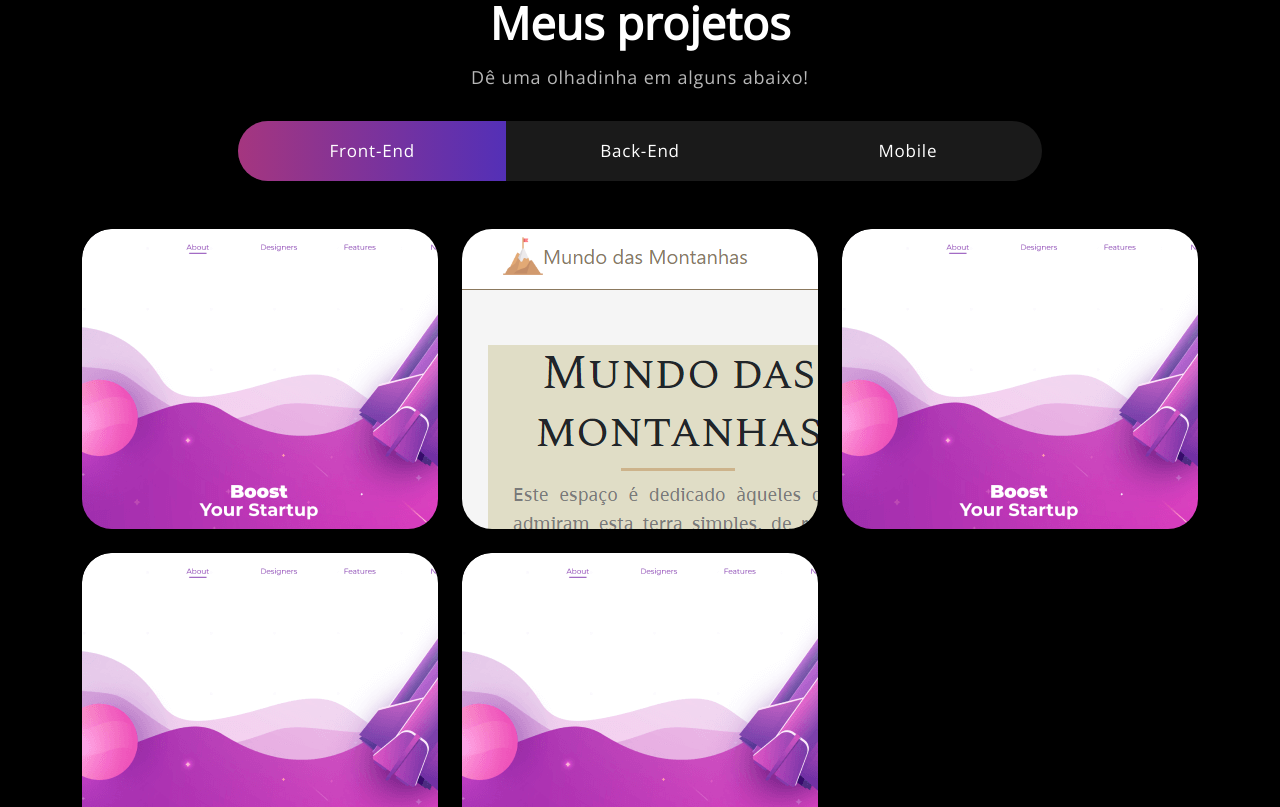
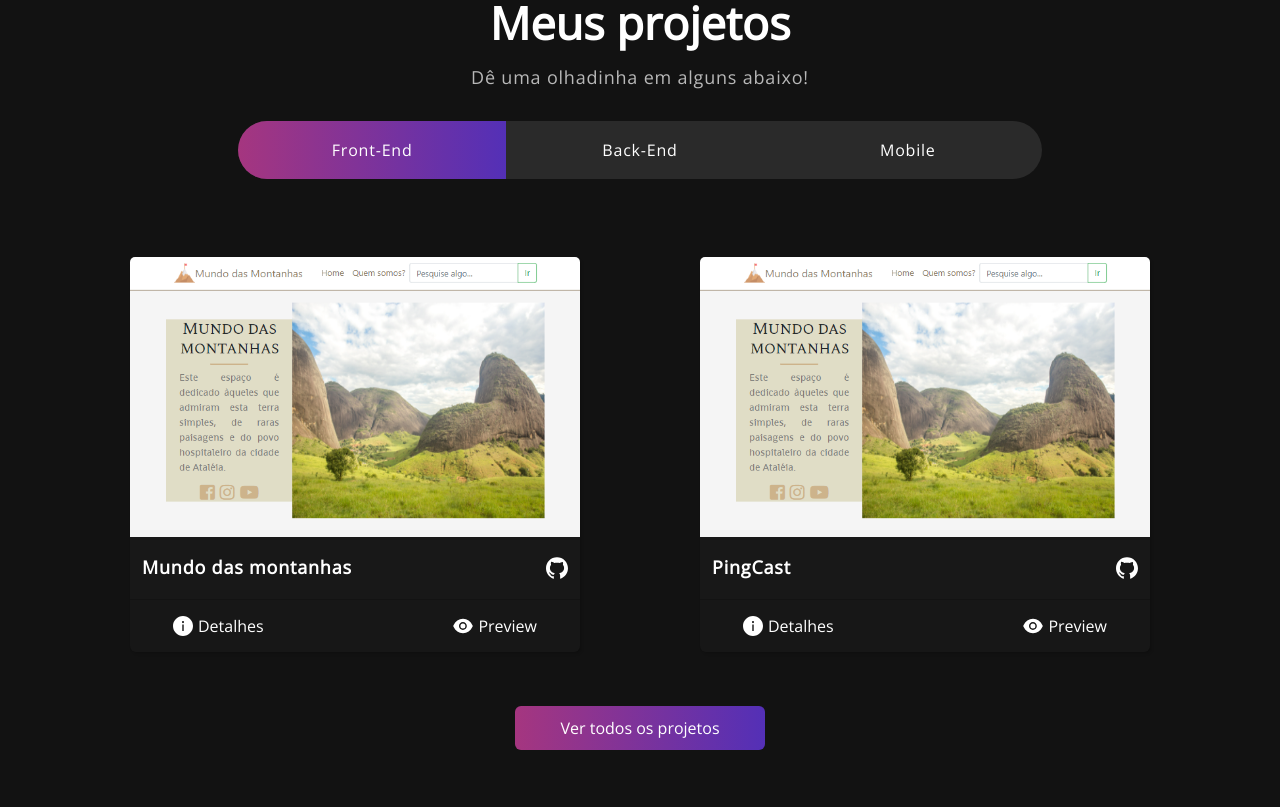
Before and after one commit to SamuelMTeixeira/Portfolio, a React (Create React App) app: page / in a window 1280 px wide. Shown: the part 1320-2127 px from the top of the page. Built offline with nearby package versions, Linux system fonts and the light colour scheme.

Commit message:
Update project cards
- Project cards rework
- Adjustments

```diff
--- a/src/assets/css/Projects.css
+++ b/src/assets/css/Projects.css
@@ -1,7 +1,7 @@
 section#projects {
     padding: 80px 0;
     position: relative;
-    background-color: black;
+    background-color: #121212;
 }
 
 section#projects h2 {
@@ -30,7 +30,7 @@ section#projects .nav.nav-pills {
 }
 
 section#projects .nav.nav-pills .nav-item {
-    width: 33.33333%;
+    width: 33.33%;
 }
 
 section#projects .nav.nav-pills .nav-link {
@@ -39,7 +39,7 @@ section#projects .nav.nav-pills .nav-link {
     padding: 17px 0;
     color: #fff;
     width: 100%;
-    font-size: 17px;
+    font-size: 16px;
     letter-spacing: 0.8px;
     font-weight: 500;
     position: relative;
@@ -64,57 +64,115 @@ section#projects .nav.nav-pills .nav-link.active::before {
     width: 100% !important;
 }
 
-.cardProject {
-    position: relative;
-    border-radius: 30px;
-    overflow: hidden;
-    margin-bottom: 24px;
-    max-height: 300px;
-    object-fit: cover;
+.card.projectCard {
+    color: white;
+    fill: white;
+    background-color: #181818;
+    box-shadow: rgba(0, 0, 0, 0.15) 1.95px 1.95px 2.6px;
+    border: none;
+
+    margin: 20px;
+    width: 400px;
 }
 
-.cardProject::before {
-    content: "";
-    background: linear-gradient(90.21deg, #AA367C -5.91%, #4A2FBD 111.58%);
-    opacity: 0.85;
-    position: absolute;
-    width: 100%;
-    height: 0;
-    transition: 0.4s ease-in-out;
+.card.projectCard img.card-img-top {
+    height: 230px;
 }
 
-.cardProject:hover::before {
-    height: 100%;
+@media (min-width: 576px) {
+    .card.projectCard {
+        width: 400px;
+        margin: 20px;
+    }
+
+    .card.projectCard img.card-img-top {
+        height: 230px;
+    }
 }
 
-.cardProject .texto {
-    position: absolute;
-    text-align: center;
-    top: 65%;
-    left: 50%;
-    transform: translate(-50%, -50%);
-    transition: 0.5s ease-in-out;
-    opacity: 0;
-    width: 100%;
+
+@media (min-width: 768px) {
+    .card.projectCard {
+        width: 400px;
+        margin: 20px;
+    }
+
+    .card.projectCard img.card-img-top {
+        height: 230px;
+    }
 }
 
-.cardProject:hover .texto {
-    top: 50%;
+
+@media (min-width: 992px) {
+    .card.projectCard {
+        width: 450px;
+        margin: 30px;
+    }
+
+    .card.projectCard img.card-img-top {
+        height: 280px;
+    }
+}
+
+.card.projectCard .card-body {
+    margin: 0;
+    padding: 20px 12px;
+}
+
+.card.projectCard .card-body .card-title {
+    padding: 0;
+    margin: 0;
+
+    font-size: 16px;
+    font-weight: 600;
+    letter-spacing: 0.8px;
+}
+
+
+@media (min-width: 576px) {
+    .card.projectCard .card-body .card-title {
+        font-size: 16px;
+    }
+}
+
+@media (min-width: 768px) {
+    .card.projectCard .card-body .card-title {
+        font-size: 16px;
+    }
+}
+
+@media (min-width: 992px) {
+    .card.projectCard .card-body .card-title {
+        font-size: 18px;
+    }
+}
+
+.card.projectCard .card-body a svg {
+    width: 22px;
+    height: 22px;
+    margin-left: 5px;
+    fill: white;
     opacity: 1;
 }
 
-.texto h4 {
-    font-size: 30px;
-    font-weight: 700;
-    letter-spacing: 0.8px;
-    line-height: 1.1em;
+.card.projectCard .card-body a svg:hover {
+    opacity: 0.8;
 }
 
-.texto span {
-    font-style: italic;
-    font-weight: 400;
-    font-size: 15px;
-    letter-spacing: 0.8px;
+.card.projectCard .card-footer .card-link {
+    color: white;
+    border: none;
+    margin: 0 15px;
+}
+
+.card.projectCard .card-footer .card-link:hover {
+    opacity: 0.8;
+}
+
+.card.projectCard .card-footer svg {
+    width: 20px;
+    height: 20px;
+    margin-right: 5px;
 }
 
 .background-image-right {
@@ -125,3 +183,23 @@ section#projects .nav.nav-pills .nav-link.active::before {
     right: 0;
     z-index: -4;
 }
+
+.see-more a {
+    background: linear-gradient(90.21deg, #AA367C -5.91%, #4A2FBD 111.58%);
+    padding: 10px;
+    border: none;
+    color: white;
+    min-width: 250px;
+}
+
+.see-more a:hover {
+    background: linear-gradient(80deg, #AA367C -20.91%, #4A2FBD 100.58%);
+    transform: scale(1.01)
+}
+
+.disable {
+    pointer-events: none;
+    cursor: default;
+
+    color: #3d3d3d !important;
+}
--- a/src/components/ProjectCard.js
+++ b/src/components/ProjectCard.js
@@ -1,17 +1,38 @@
 import React from 'react'
 
-import { Col } from 'react-bootstrap'
+import { Col, Card } from 'react-bootstrap'
 
-const ProjectCard = ({title, description, imgUrl}) => {
+// ICONES
+import {
+    GithubFilled,
+    EyeFilled,
+    InfoCircleFilled,
+} from '@ant-design/icons';
+
+const ProjectCard = (props) => {
+    const prop = props
+
     return (
-        <Col sm={6} md={4} >
-            <div className='cardProject'>
-                <img src={imgUrl} alt='card'/>
-                <div className='texto'>
-                    <h4>{title}</h4>
-                    <span>{description}</span>
+        <Col sm={12} md={6} className='d-flex align-items-center justify-content-center'>
+            <Card className='projectCard'>
+                <Card.Img variant="top" src={prop.imgUrl} />
+                <Card.Body className='d-flex align-items-center justify-content-between '>
+                    <Card.Title>{prop.title}</Card.Title>
+                    <div className='d-flex align-items-center tech-icons'>
+                        <a className='d-flex align-items-center' href={prop.repoUrl}><GithubFilled /></a>
+                    </div>
+                </Card.Body>
+                <div className='card-footer d-flex align-items-center justify-content-between'>
+                    <Card.Link className='btn d-flex align-items-center' href={prop.detalhesUrl}>
+                        <InfoCircleFilled />
+                        Detalhes
+                    </Card.Link>
+                    <Card.Link className={prop.previewDisable ? 'btn d-flex align-items-center disable' : 'btn d-flex align-items-center'} href={prop.previewUrl}>
+                        <EyeFilled />
+                        Preview
+                    </Card.Link>
                 </div>
-            </div>
+            </Card>
         </Col>
     )
 }
--- a/src/components/Projects.js
+++ b/src/components/Projects.js
@@ -34,9 +34,13 @@ const Projects = () => {
                             <Tab.Content>
                                 <Tab.Pane eventKey={'first'}>
                                     <Row>
-                                        {FrontProjects.map(projeto => {
+                                        {
+
+                                            FrontProjects
+                                                .filter((projeto, index) => index < 2)
+                                                .map((projeto, index) => {
                                                     return (
-                                                <ProjectCard key={projeto.id}
+                                                        <ProjectCard key={index}
                                                             {...projeto} />
                                                     )
                                                 })}
@@ -45,9 +49,11 @@ const Projects = () => {
 
                                 <Tab.Pane eventKey={'second'}>
                                     <Row>
-                                        {BackProjects.map(projeto => {
+                                        {BackProjects
+                                            .filter((projeto, index) => index < 2)
+                                            .map((projeto, index) => {
                                                 return (
-                                                <ProjectCard key={projeto.id}
+                                                    <ProjectCard key={index}
                                                         {...projeto} />
                                                 )
                                             })}
@@ -56,16 +62,18 @@ const Projects = () => {
 
                                 <Tab.Pane eventKey={'third'}>
                                     <Row>
-                                        {MobileProjects.map(projeto => {
+                                        {MobileProjects
+                                            .filter((projeto, index) => index < 2)
+                                            .map((projeto, index) => {
                                                 return (
-                                                <ProjectCard key={projeto.id}
-                                                    {...projeto} />
+                                                    <ProjectCard key={index}
+                                                        {...projeto} previewDisable />
                                                 )
                                             })}
                                     </Row>
                                 </Tab.Pane>
-
                             </Tab.Content>
+                            <span className='d-flex align-items-center justify-content-center see-more mt-4'><a href='/projects' className='btn'>Ver todos os projetos</a></span>
                         </Tab.Container>
                     </Col>
                 </Row>
--- a/src/data/MyProjects.js
+++ b/src/data/MyProjects.js
@@ -3,36 +3,23 @@ import MundoDasMontanhas from '../assets/img/projects/mundodasmontanhas.png'
 
 export const FrontProjects = [
     {
-        id: 0,
-        title: "PingCast - Plataforma de podcasts de tecnologia",
-        description: "Desenvolvido em React.JS",
-        imgUrl: imgProjTest
+        title: "Mundo das montanhas",
+        description: "Desenvolvido em HTML/CSS e JS",
+        repoUrl: 'https://github.com/SamuelMTeixeira/Mundo-das-montanhas',
+
+        imgUrl: MundoDasMontanhas,
+        previewUrl: 'https://samuelmteixeira.github.io/Mundo-das-montanhas/',
+        detalhesUrl: '/oi',
     },
     {
-        id: 1,
-        title: "Mundo das Montanhas",
-        description: "Desenvolvido em HTML/CSS e JS",
-        imgUrl: MundoDasMontanhas
+        title: "PingCast",
+        description: "Desenvolvido em React.JS",
+        repoUrl: 'https://github.com/SamuelMTeixeira/Mundo-das-montanhas',
+
+        imgUrl: MundoDasMontanhas,
+        previewUrl: '/oi',
+        detalhesUrl: '/oi',
     },
-    {
-        id: 2,
-        title: "Newsletter",
-        description: "Desenvolvido em React.JS",
-        imgUrl: imgProjTest
-    },
-    {
-        id: 3,
-        title: "Spotify Clone",
-        description: "Desenvolvido em HTML/CSS",
-        imgUrl: imgProjTest
-    },
-    {
-        id: 4,
-        title: "Mata-Mosquito",
-        description: "Desenvolvido em HTML/CSS e JavaScript",
-        imgUrl: imgProjTest
-    }
-
 ]
 
 export const BackProjects = [
```
Also changed, not shown: src/assets/img/projects/mundodasmontanhas.png. Lines whose indentation alone changed are shown as unchanged.
